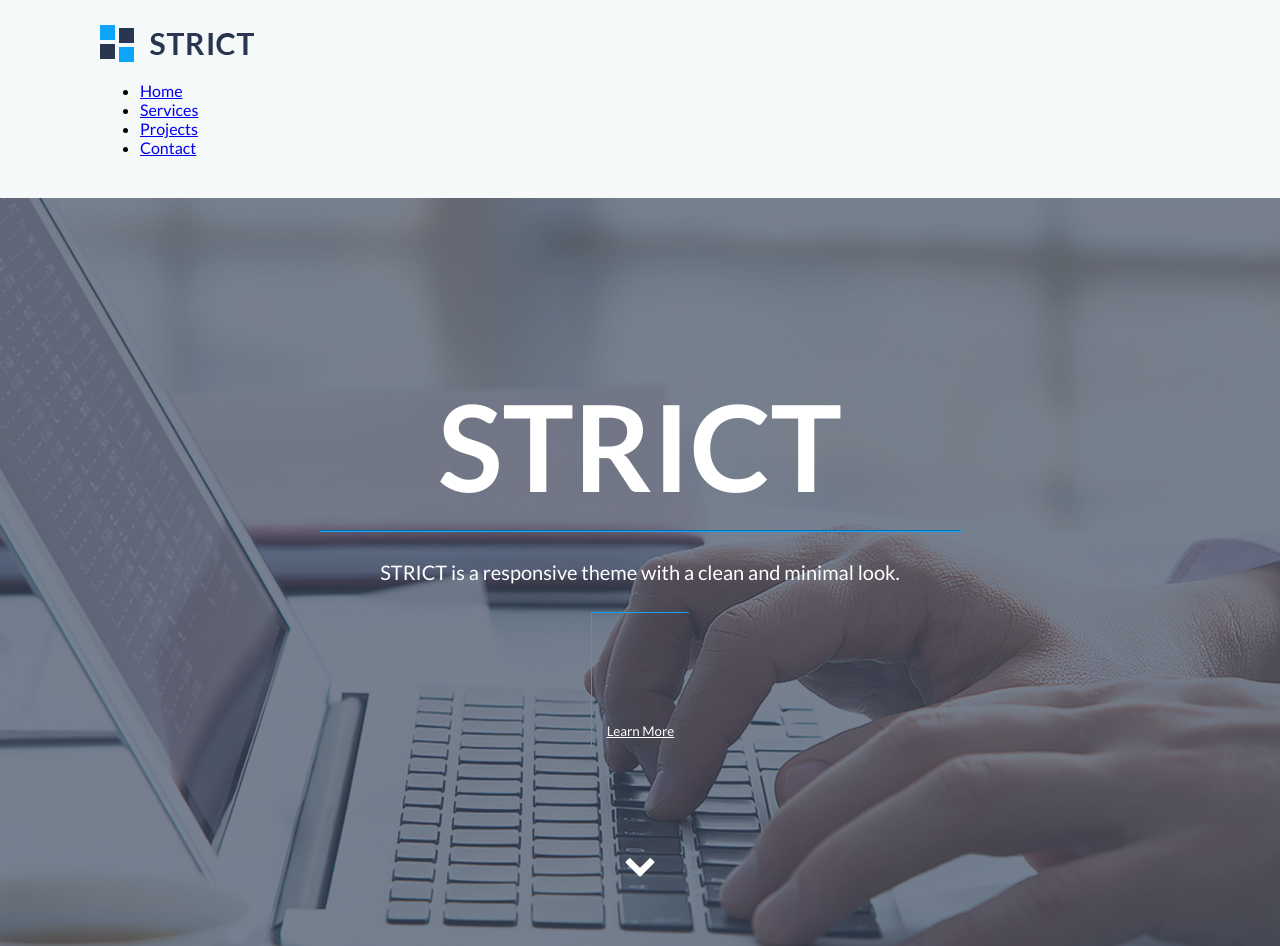
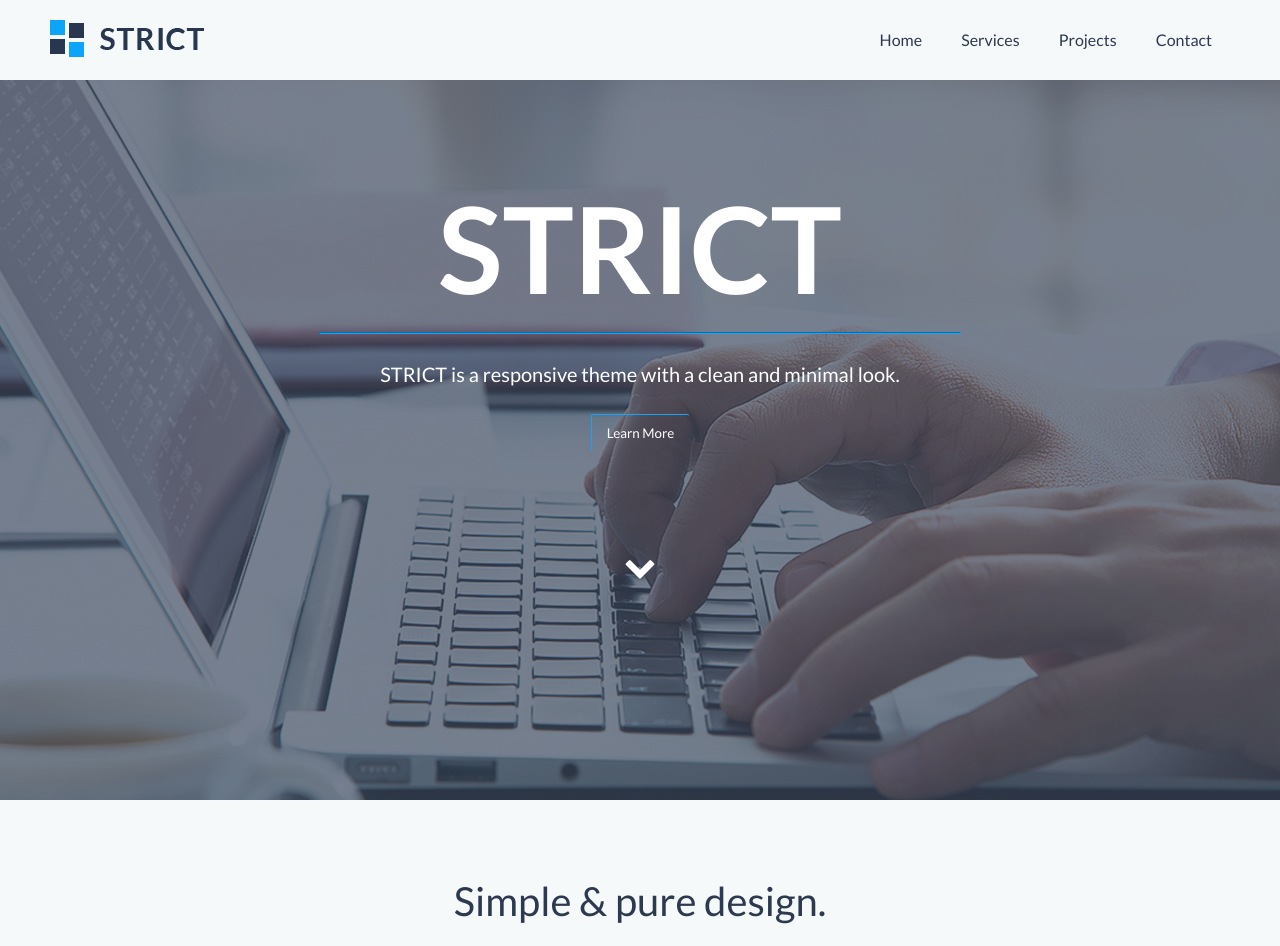
Before and after one commit to LisaTrevis/Strict-Website, a plain HTML site: page index.html in a window 1280 px wide. Shown: the top 946 px of the page. Drawn offline with Linux system fonts and the light colour scheme.

Commit message:
Added styling

```diff
--- a/main.css
+++ b/main.css
@@ -6,9 +6,59 @@ body {
 	margin: 0;
 }
 
-.navigation {
+.logo {
 	background-color: #F6F9F9;
-	padding: 25px 100px;
+	padding: 20px 50px;
+	display: inline-block;
+}
+
+nav {
+	background: #F6F9F9;
+	height: 80px;
+	left: 0;
+	position: fixed;
+	right: 0;
+	top: 0;
+	z-index: 100;
+}
+
+nav > a {
+	color: #2d3950;
+	font-family: "Open Sans", sans-serif;
+	font-size: 26px;
+	font-weight: 700;
+	left: 25px;
+	position: absolute;
+	text-align: left;
+	text-decoration: none;
+	top: 10px;
+}
+
+nav ul {
+	position: absolute;
+	right: 0px;
+	top: 0px;
+	margin: 0;
+	height: 50px;
+	background-color: #F6F9F9;
+	padding: 30px 50px 0 50px;
+}
+
+nav li {
+	display: inline-block;
+	padding: 0 18px;
+}
+
+nav li > a {
+	color: #2d3950;
+	text-decoration: none;
+	-webkit-transition: all 0.2s ease-in-out;
+			transition: all 0.2s ease-in-out;
+}
+
+nav li > a:hover,
+nav li > a:focus {
+	color: #15a4fa;
 }
 
 #cta {
@@ -54,10 +104,17 @@ body {
 	padding: 10px 15px;
 }
 
-#cta a {
+#cta > a {
 	color: #fff;
 	display: inline-block;
 	margin-top: 100px;
+	text-decoration: none;
+}
+
+#cta button a:link,
+#cta button a:visited {
+	color: #fff;
+	text-decoration: none;
 }
 
 #info {
@@ -135,7 +192,7 @@ body {
 #work {
 	background-color: #f6f9f9;
 	font-weight: 400;
-	padding: 50px 0;
+	padding: 70px 0 50px;
 	text-align: center;
 }
 
```
